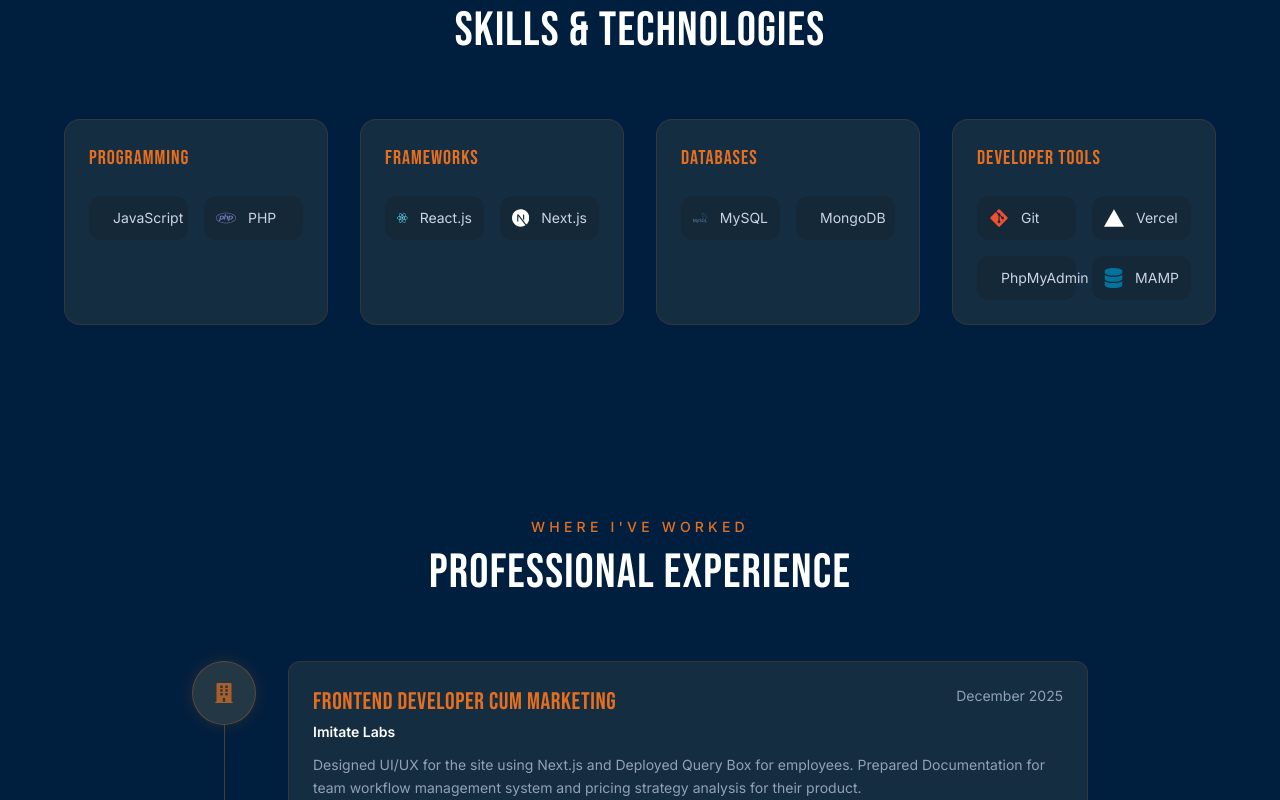
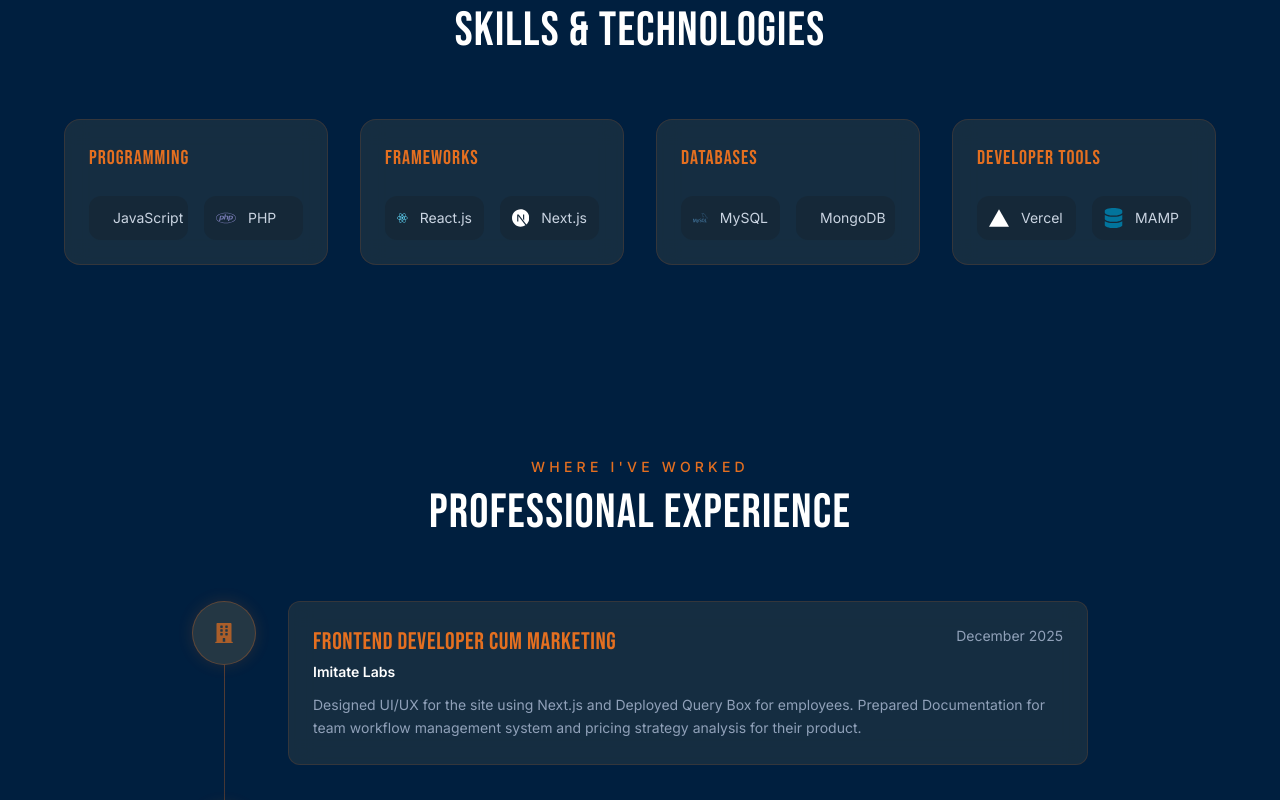
Before and after one commit to faheem-oo/fox, a Next.js app: page / in a window 1280 px wide. Shown: the part 1625-2425 px from the top of the page. Built offline with nearby package versions, Linux system fonts and the light colour scheme.

Commit message:
Update Skills.tsx

```diff
--- a/src/components/Skills.tsx
+++ b/src/components/Skills.tsx
@@ -44,9 +44,9 @@
   {
     title: "Developer Tools",
     skills: [
-      { name: "Git", icon: FaGitAlt, color: "#F05032" },
+
       { name: "Vercel", icon: SiVercel, color: "#ffffff" },
-      { name: "PhpMyAdmin", icon: TbDatabaseCog, color: "#6C78AF" },
+
       { name: "MAMP", icon: FaDatabase, color: "#02749C" },
     ],
   },
```
